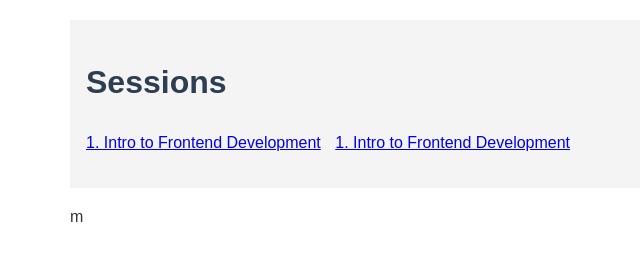
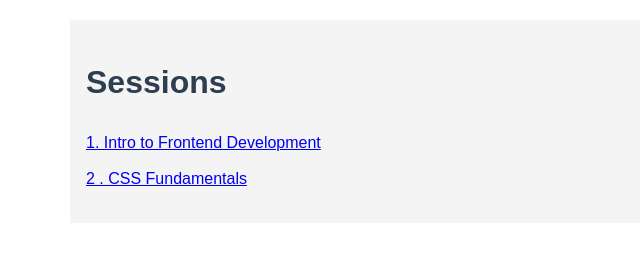
Before and after one commit to heyameen/frontend_tutorial, a plain HTML site: page index.html in a window 1280 px wide. Shown: the whole page, without its empty margins (170-810 px from the left). Drawn offline with Linux system fonts and the light colour scheme.

Commit message:
update landing page

```diff
--- a/index.html
+++ b/index.html
@@ -26,8 +26,8 @@
         }
 
         nav ul li {
-            display: inline;
-            margin-right: 10px;
+            display: block;
+            margin-bottom: 10px;
         }
 
         h1,
@@ -56,10 +56,10 @@
         <nav>
             <ul>
                 <li><a href="./intro_to_FE/index.html">1. Intro to Frontend Development</a></li>
-                <li><a href="./css-fundamentals/slides/css-fundamentals.html">1. Intro to Frontend Development</a></li>
+                <li><a href="./css-fundamentals/slides/css-fundamentals.html">2 . CSS Fundamentals</a></li>
             </ul>
         </nav>
     </header>
 
 </body>
-</html>m
+</html>
```
Also changed, not shown: 1 other file.
